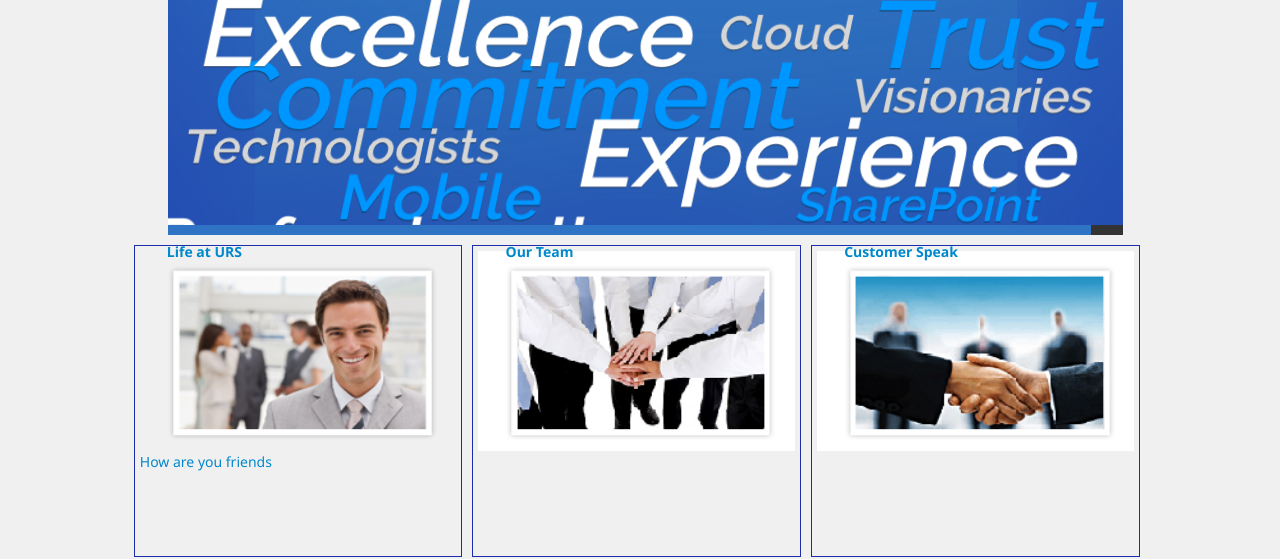
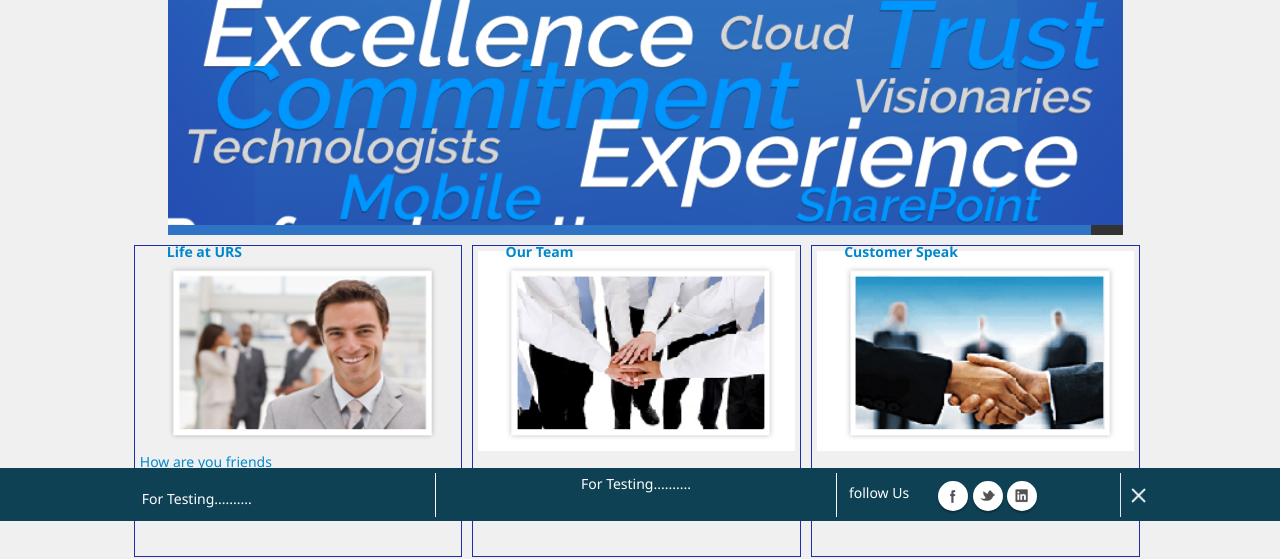
Before and after one commit to iamrdn/Website, a plain HTML site: page URS_May_27/index.html in a window 1280 px wide. Shown: the part 279-838 px from the top of the page. Drawn offline with Linux system fonts and the light colour scheme; some packages are replaced by stand-ins of ours; a script that the page names is missing.

Commit message:
Fixed footer

```diff
--- a/URS_May_27/css/custom.css
+++ b/URS_May_27/css/custom.css
@@ -27,6 +27,106 @@
 
 #slidingDiv {
 }
+
+/*Fixed Footer*/
+.tweeter-ticker {
+	background: #0f4155;
+	color: #fff;
+	width: 100%;
+	display: block;
+	position: fixed;
+	bottom: 0;
+	z-index: 1000;
+}
+.tweeter-ticker .container.ticker-wrapper {
+	height: 53px;
+	overflow: hidden;
+	position: relative;
+}
+.tweeter-ticker .container.first {
+	position: absolute;
+	top: 5px;
+	bottom: 5px;
+	left: -670px;
+	right: 40px;
+	border-right: 1px solid #FFFFFF;
+	height: 44px;
+	width: 300px !important;
+}
+.tweeter-ticker .container.second {
+	position: absolute;
+	top: 5px;
+	bottom: 5px;
+	right: 309px;
+	border-right: 1px solid #FFFFFF;
+	height: 44px;
+	width: 400px !important;
+	text-align: center;
+}
+.tweeter-ticker .container.third {
+	position: absolute;
+	top: 5px;
+	bottom: 5px;
+	right: 8px;
+	height: 44px;
+	width: 300px !important;
+	overflow: hidden;
+}
+.fixed_footer_text {
+	position: relative;
+    top: 60%;
+    transform: translateY(-50%);
+    -webkit-transform: translateY(-50%);
+}
+.tweeter-ticker .container .third .followus {
+	float: left;
+	width: 100px;
+}
+.tweeter-ticker .container .third .fixed_footer_scicon {
+	width: 250px;
+	float: left;
+}
+
+.tweeter-ticker .cap-ticker-cross {
+	position: absolute;
+	right: 0;
+	z-index: 100;
+	background: #0f4155;
+	border-left: 1px solid #e3e9eb;
+	padding-left: 10px;
+	padding-top: 10px;
+	height: 34px;
+	margin-top: 5px;
+}
+.tweeter-ticker .cap-ticker-cross img {
+	width:15px;
+	height: 15px;
+}
+.fright {
+	float: right;
+}
+.fleft {
+	float: left;
+	margin-left: 172px;
+}
+.tweeter-ticker .cap-ticker-open {
+	margin-top: 4px;
+}
+.ticker-closed {
+	background: #0f4155;
+	color: #fff;
+	width: 100%;
+	height:25px;
+	display: block;
+	position: fixed;
+	bottom: 0;
+	z-index: 1000;
+}
+.ticker-closed .cap-ticker-open {
+	margin: 4px 164px 0px 0px;
+	float: right;
+}
+
 
 /*Recaptch*/
 
--- a/URS_May_27/css/theme.css
+++ b/URS_May_27/css/theme.css
@@ -1090,6 +1090,7 @@
 div.footer-copyright {
 	background: #0C0C0C;
 	border-top: 4px solid #111;
+	margin-bottom: 25px;
 	padding: 24px 0px 0px;
 }
 
--- a/URS_May_27/index.html
+++ b/URS_May_27/index.html
@@ -464,6 +464,39 @@
 				</div>
 			</div>
 		</footer>
+		<div class="tweeter-ticker" id="fixed1">
+			<div class="container ticker-wrapper">
+				<div class="container first">
+					<div class="fixed_footer_text"> &nbsp;&nbsp;For Testing..........&nbsp;&nbsp;</div>
+				</div>
+				<div class="container second">
+					<span>&nbsp;&nbsp;For Testing..........&nbsp;&nbsp;</span>
+				</div>
+				<div class="container third">
+					<div class="fixed_footer_scicon fixed_footer_text">
+						<div class="followus fixed">&nbsp;&nbsp; follow Us</div>
+						<div class="social-icons">
+							<ul class="social-icons">
+								<li class="facebook">
+									<a href="http://www.facebook.com/pages/URS-Systems/493134217423977" target="_blank" data-placement="bottom" rel="tooltip" title="Facebook">Facebook</a>
+								</li>
+								<li class="twitter">
+									<a href="http://www.twitter.com/urssystems" target="_blank" data-placement="bottom" rel="tooltip" title="Twitter">Twitter</a>
+								</li>
+								<li class="linkedin">
+									<a href="http://www.linkedin.com/company/2859168" target="_blank" data-placement="bottom" rel="tooltip" title="Linkedin">Linkedin</a>
+								</li>
+							</ul>
+						</div>
+					</div>
+				</div>
+				<div class="cap-ticker-cross"><img src="img/urs/social-ticker-cross-white.png" alt="Close" onClick="hidefixed1()" /></div>
+				<!--<a href="index.html" class="cap-ticker-cross" onclick="temp(temper,source)" ><img class="fright" id="temper" src="img/urs/social-ticker-cross-white.png" alt="image"/></a>-->
+
+			</div>
+		</div>
+		<div class="ticker-closed" id="fixed2" style="display: none">
+					<a href="index.html" class="active"><img class="fleft" src="img/urs/ticker_tagline_small.png" alt="image"/></a>		<img class="cap-ticker-open" class="fright" typeof="foaf:Image" src="img/urs/social-ticker-arrow-white-top.png" onclick="hidefixed2()" alt="OpenUp" />	</div>
 		<!-- Libs -->
 		<script src="vendor/jquery-1.9.1.js"></script>
 		<script>
--- a/URS_May_27/js/custom.js
+++ b/URS_May_27/js/custom.js
@@ -9,3 +9,12 @@
 	});
 
 });
+
+function hidefixed2() {
+	$("#fixed1").slideDown();
+	$("#fixed2").slideUp();
+}
+function hidefixed1() {
+	$("#fixed1").slideUp();
+	$("#fixed2").slideDown();
+}
```
Also changed, not shown: URS_May_27/img/urs/social-ticker-arrow-white-top.png (added), URS_May_27/img/urs/social-ticker-cross-white.png (added), URS_May_27/img/urs/ticker_tagline_small.png (added).
